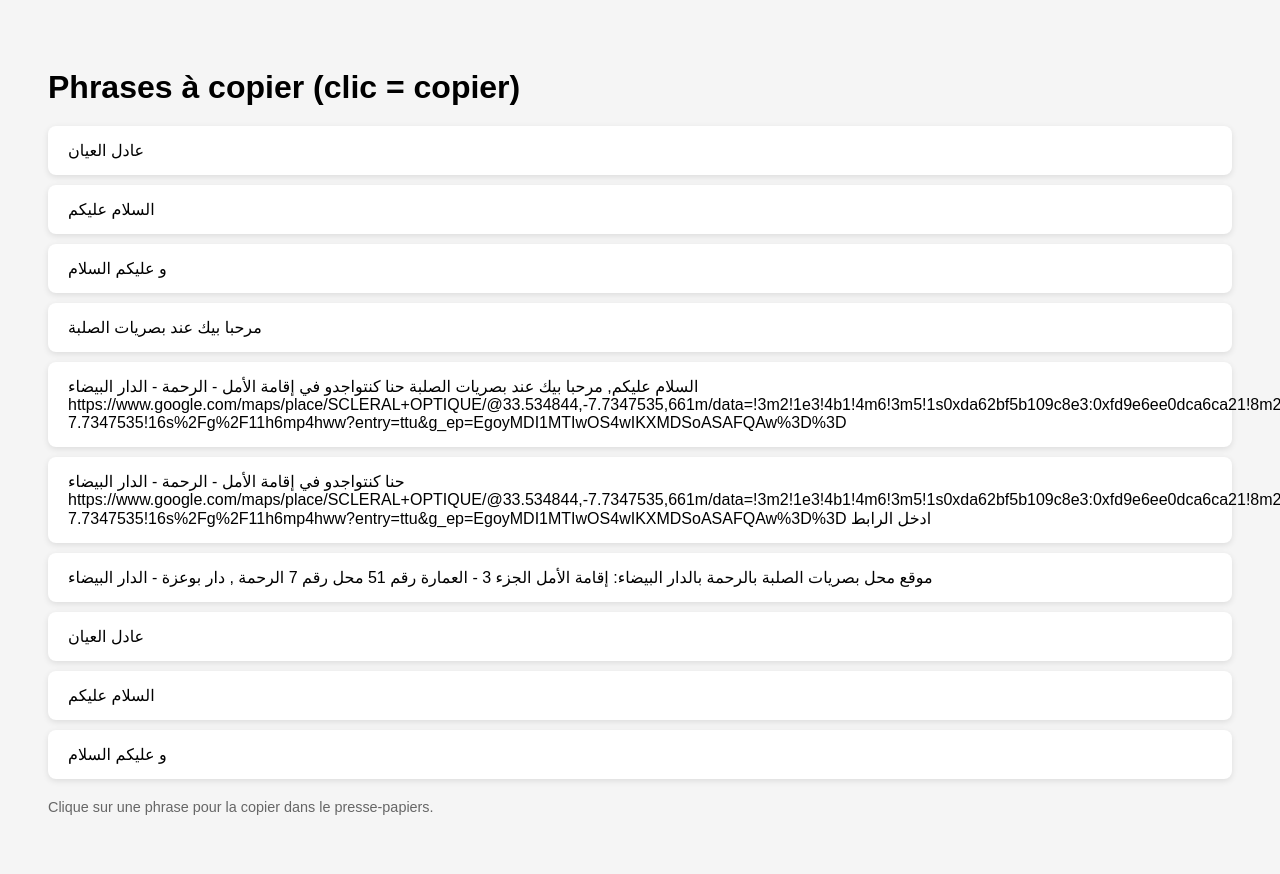
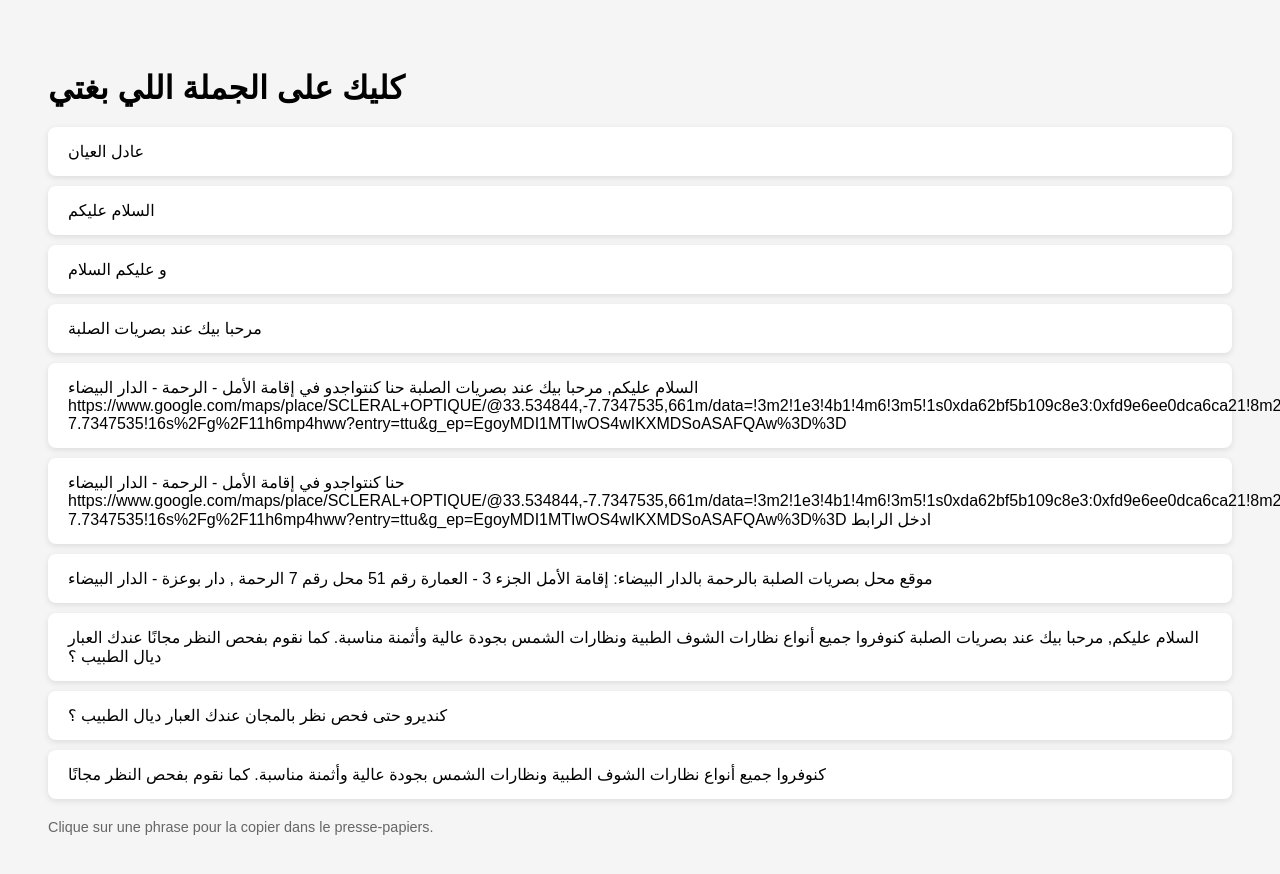
Before and after one commit to ismailou011-prog/scleraloptique, a plain HTML site: page index.html in a window 1280 px wide. Shown: the top 874 px of the page. Drawn offline with Linux system fonts and the light colour scheme.

Commit message:
Update index.html

```diff
--- a/index.html
+++ b/index.html
@@ -2,7 +2,7 @@
 <html lang="fr">
 <head>
   <meta charset="UTF-8" />
-  <title>عادل العيان</title>
+
     <title>كليك على الجملة اللي بغتي</title>
   <style>
     body {
@@ -50,7 +50,7 @@
 </head>
 <body>
 
-  <h1>Phrases à copier (clic = copier)</h1>
+  <h1>كليك على الجملة اللي بغتي</h1>
 
 
   <div class="phrase">عادل العيان</div>
@@ -69,11 +69,16 @@ https://www.google.com/maps/place/SCLERAL+OPTIQUE/@33.534844,-7.7347535,661m/dat
 إقامة الأمل الجزء 3 - العمارة رقم 51
 محل رقم 7 الرحمة , دار بوعزة - الدار البيضاء</div>
 
-
-
-    <div class="phrase">عادل العيان</div>
-  <div class="phrase">السلام عليكم</div>
-  <div class="phrase">و عليكم السلام</div>
+    <div class="phrase">السلام عليكم, مرحبا بيك عند بصريات الصلبة
+كنوفروا جميع أنواع نظارات الشوف الطبية ونظارات الشمس بجودة عالية وأثمنة مناسبة.
+كما نقوم بفحص النظر مجانًا
+عندك العبار ديال الطبيب  ؟</div>
+  <div class="phrase">كنديرو حتى فحص نظر بالمجان
+عندك العبار ديال الطبيب  ؟
+</div>
+  <div class="phrase">كنوفروا جميع أنواع نظارات الشوف الطبية ونظارات الشمس بجودة عالية وأثمنة مناسبة.
+كما نقوم بفحص النظر مجانًا
+</div>
 
 
 
```
